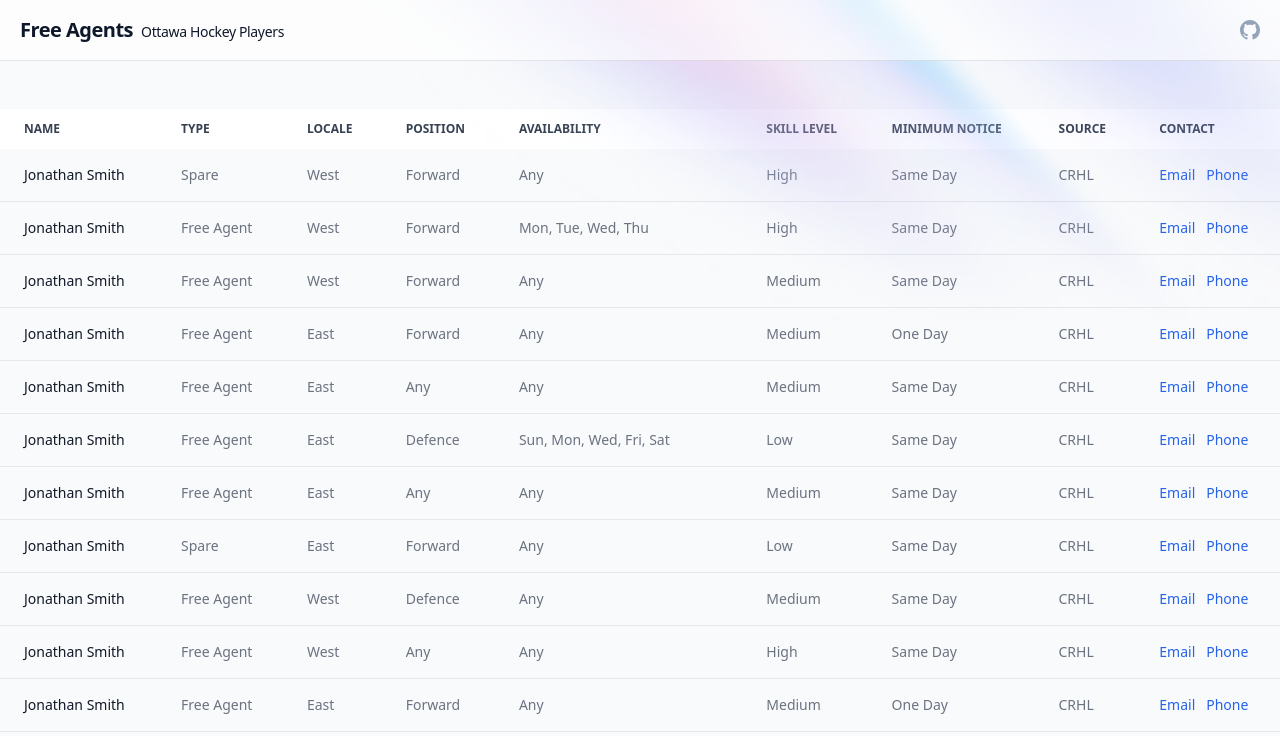
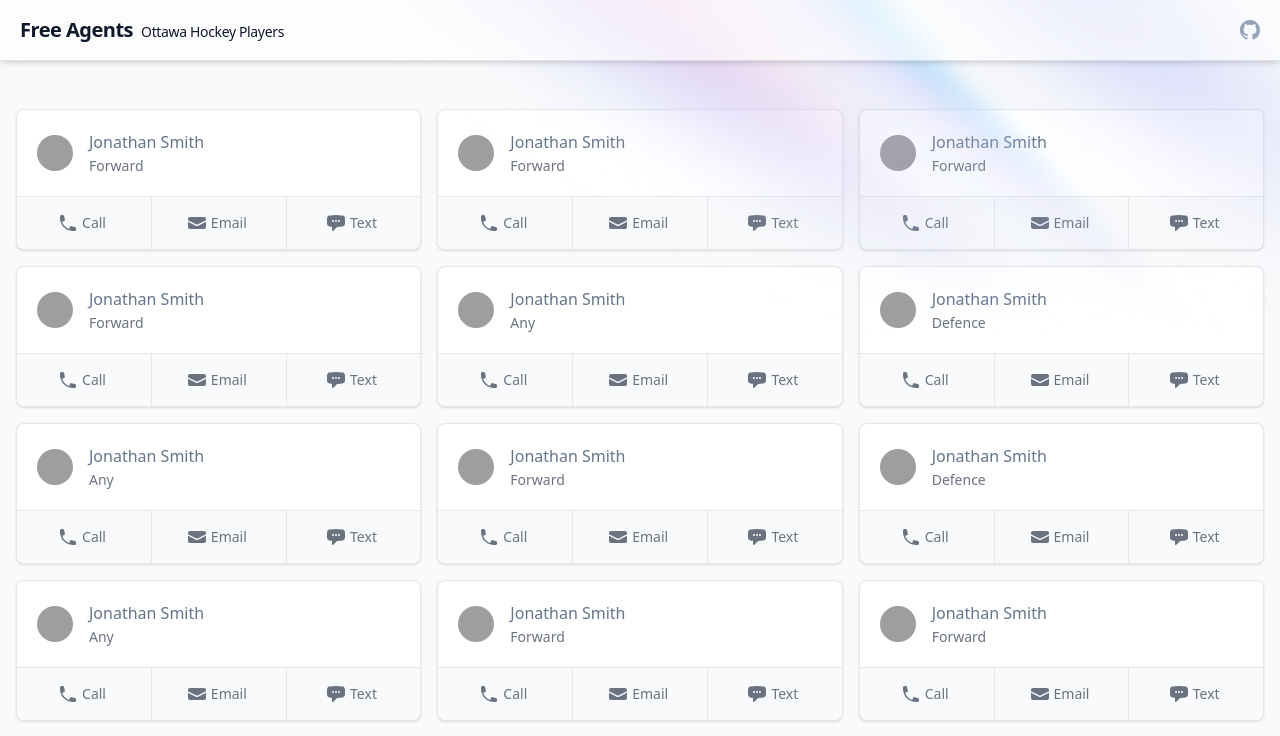
Before and after one commit to scraymer/ottawa-hockey-players, an Angular app: page /free-agents in a window 1280 px wide. Shown: the top 736 px of the page. Built offline with nearby package versions, Linux system fonts and the light colour scheme; grey boxes are pictures that could not be loaded; a web font is replaced by a local one.

Commit message:
Add free agent cards and layout grid

```diff
--- /dev/null
+++ b/src/app/free-agents/free-agents-card/free-agents-card.component.html
@@ -0,0 +1,43 @@
+<div class="bg-white rounded-lg border border-gray-200 shadow dark:bg-gray-800 dark:border-gray-700">
+
+  <!-- Content -->
+  <div class="p-5 border-b border-gray-200 dark:border-gray-600">
+    <div class="flex justify-left items-center">
+      <img class="mr-4 w-9 h-9 rounded-full" src="https://flowbite.s3.amazonaws.com/blocks/marketing-ui/avatars/karen-nelson.png" alt="profile picture">
+      <div class="space-y-0.5 font-medium dark:text-white text-left">
+          <div>{{ agent.name }}</div>
+          <div class="text-sm font-light text-gray-500 dark:text-gray-400">{{ agent.position }}</div>
+      </div>
+    </div>
+  </div>
+
+  <!-- Actions -->
+  <ul class="flex text-sm font-medium text-center text-gray-500 rounded-lg divide-x divide-gray-200 dark:divide-gray-600 dark:text-gray-400">
+    <li class="w-full">
+        <a href="tel:{{ agent.phone }}" class="inline-flex items-center justify-center text-center p-4 w-full bg-gray-50 hover:text-slate-900 hover:bg-gray-100 focus:outline-none dark:bg-gray-700 dark:hover:text-slate-300 dark:hover:bg-gray-600 rounded-bl-lg">
+          <svg xmlns="http://www.w3.org/2000/svg" viewBox="0 0 20 20" fill="currentColor" class="mr-1 -ml-1 w-5 h-5">
+            <path fill-rule="evenodd" d="M2 3.5A1.5 1.5 0 013.5 2h1.148a1.5 1.5 0 011.465 1.175l.716 3.223a1.5 1.5 0 01-1.052 1.767l-.933.267c-.41.117-.643.555-.48.95a11.542 11.542 0 006.254 6.254c.395.163.833-.07.95-.48l.267-.933a1.5 1.5 0 011.767-1.052l3.223.716A1.5 1.5 0 0118 15.352V16.5a1.5 1.5 0 01-1.5 1.5H15c-1.149 0-2.263-.15-3.326-.43A13.022 13.022 0 012.43 8.326 13.019 13.019 0 012 5V3.5z" clip-rule="evenodd" />
+          </svg>
+          Call
+        </a>
+    </li>
+    <li class="w-full">
+        <a href="mailto:{{ agent.email }}" class="inline-flex items-center justify-center text-center p-4 w-full bg-gray-50 hover:text-slate-900 hover:bg-gray-100 focus:outline-none dark:bg-gray-700 dark:hover:text-slate-300 dark:hover:bg-gray-600">
+          <svg xmlns="http://www.w3.org/2000/svg" viewBox="0 0 20 20" fill="currentColor" class="mr-1 -ml-1 w-5 h-5">
+            <path d="M3 4a2 2 0 00-2 2v1.161l8.441 4.221a1.25 1.25 0 001.118 0L19 7.162V6a2 2 0 00-2-2H3z" />
+            <path d="M19 8.839l-7.77 3.885a2.75 2.75 0 01-2.46 0L1 8.839V14a2 2 0 002 2h14a2 2 0 002-2V8.839z" />
+          </svg>
+          Email
+        </a>
+    </li>
+    <li class="w-full">
+        <a href="sms:{{ agent.phone }}" class="inline-flex items-center justify-center text-center p-4 w-full bg-gray-50 hover:text-slate-900 hover:bg-gray-100 focus:outline-none dark:bg-gray-700 dark:hover:text-slate-300 dark:hover:bg-gray-600 rounded-br-lg">
+          <svg xmlns="http://www.w3.org/2000/svg" viewBox="0 0 20 20" fill="currentColor" class="mr-1 -ml-1 w-5 h-5">
+            <path fill-rule="evenodd" d="M10 2c-2.236 0-4.43.18-6.57.524C1.993 2.755 1 4.014 1 5.426v5.148c0 1.413.993 2.67 2.43 2.902.848.137 1.705.248 2.57.331v3.443a.75.75 0 001.28.53l3.58-3.579a.78.78 0 01.527-.224 41.202 41.202 0 005.183-.5c1.437-.232 2.43-1.49 2.43-2.903V5.426c0-1.413-.993-2.67-2.43-2.902A41.289 41.289 0 0010 2zm0 7a1 1 0 100-2 1 1 0 000 2zM8 8a1 1 0 11-2 0 1 1 0 012 0zm5 1a1 1 0 100-2 1 1 0 000 2z" clip-rule="evenodd" />
+          </svg>
+          Text
+        </a>
+    </li>
+  </ul>
+
+</div>
--- /dev/null
+++ b/src/app/free-agents/free-agents-card/free-agents-card.component.ts
@@ -0,0 +1,15 @@
+import { ChangeDetectionStrategy, Component, Input } from '@angular/core';
+import { IFreeAgent } from '../free-agents';
+
+@Component({
+  selector: 'app-free-agents-card',
+  templateUrl: './free-agents-card.component.html',
+  styleUrls: ['./free-agents-card.component.scss'],
+  changeDetection: ChangeDetectionStrategy.OnPush
+})
+export class FreeAgentsCardComponent {
+
+  @Input() agent!: IFreeAgent;
+
+  constructor() { }
+}
--- a/src/app/free-agents/free-agents-view/free-agents-view.component.html
+++ b/src/app/free-agents/free-agents-view/free-agents-view.component.html
@@ -1,93 +1,20 @@
-<div class="mt-12 relative shadow-md sm:rounded-lg" *ngIf="true">
-  <table class="w-full text-sm text-left text-gray-500 dark:text-gray-400">
-    <thead class="text-xs text-gray-700 uppercase bg-white dark:bg-gray-700 dark:text-gray-400">
-      <tr>
-        <th scope="col" class="py-3 px-6">
-          Name
-        </th>
-        <th scope="col" class="py-3 px-6">
-          Type
-        </th>
-        <th scope="col" class="py-3 px-6">
-          Locale
-        </th>
-        <th scope="col" class="py-3 px-6">
-          Position
-        </th>
-        <th scope="col" class="py-3 px-6">
-          Availability
-        </th>
-        <th scope="col" class="py-3 px-6">
-          Skill Level
-        </th>
-        <th scope="col" class="py-3 px-6">
-          Minimum Notice
-        </th>
-        <th scope="col" class="py-3 px-6">
-          Source
-        </th>
-        <th scope="col" class="py-3 px-6">
-          Contact
-        </th>
-      </tr>
-    </thead>
-    <tbody *ngIf="loading === true">
-      <tr class="border-b dark:border-gray-700">
-        <td scope="row" class="py-4 px-6 text-center" colspan="9">
-          <div role="status">
-              <svg class="inline mr-2 w-8 h-8 text-gray-200 animate-spin dark:text-gray-600 fill-blue-600" viewBox="0 0 100 101" fill="none" xmlns="http://www.w3.org/2000/svg">
-                  <path d="M100 50.5908C100 78.2051 77.6142 100.591 50 100.591C22.3858 100.591 0 78.2051 0 50.5908C0 22.9766 22.3858 0.59082 50 0.59082C77.6142 0.59082 100 22.9766 100 50.5908ZM9.08144 50.5908C9.08144 73.1895 27.4013 91.5094 50 91.5094C72.5987 91.5094 90.9186 73.1895 90.9186 50.5908C90.9186 27.9921 72.5987 9.67226 50 9.67226C27.4013 9.67226 9.08144 27.9921 9.08144 50.5908Z" fill="currentColor"/>
-                  <path d="M93.9676 39.0409C96.393 38.4038 97.8624 35.9116 97.0079 33.5539C95.2932 28.8227 92.871 24.3692 89.8167 20.348C85.8452 15.1192 80.8826 10.7238 75.2124 7.41289C69.5422 4.10194 63.2754 1.94025 56.7698 1.05124C51.7666 0.367541 46.6976 0.446843 41.7345 1.27873C39.2613 1.69328 37.813 4.19778 38.4501 6.62326C39.0873 9.04874 41.5694 10.4717 44.0505 10.1071C47.8511 9.54855 51.7191 9.52689 55.5402 10.0491C60.8642 10.7766 65.9928 12.5457 70.6331 15.2552C75.2735 17.9648 79.3347 21.5619 82.5849 25.841C84.9175 28.9121 86.7997 32.2913 88.1811 35.8758C89.083 38.2158 91.5421 39.6781 93.9676 39.0409Z" fill="currentFill"/>
-              </svg>
-              <span class="sr-only">Loading...</span>
-          </div>
-        </td>
-      </tr>
-    </tbody>
-    <tbody *ngIf="loading === false && error !== null">
-      <tr class="border-b dark:border-gray-700">
-        <td scope="row" class="py-4 px-6 text-center" colspan="9">
-          {{ error }}
-        </td>
-      </tr>
-    </tbody>
-    <tbody *ngIf="loading === false && error === null">
-      <tr class="border-b dark:border-gray-700" *ngIf="items.length === 0">
-        <td scope="row" class="py-4 px-6" colspan="9">
-          No results found.
-        </td>
-      </tr>
-      <tr class="border-b dark:border-gray-700" *ngFor="let item of items">
-        <th scope="row" class="py-4 px-6 font-medium text-gray-900 whitespace-nowrap dark:text-white">
-          {{ item.name }}
-        </th>
-        <td class="py-4 px-6">
-          {{ item.type }}
-        </td>
-        <td class="py-4 px-6">
-          {{ item.locale }}
-        </td>
-        <td class="py-4 px-6">
-          {{ item.position }}
-        </td>
-        <td class="py-4 px-6">
-          {{ item.availability }}
-        </td>
-        <td class="py-4 px-6">
-          {{ item.skill_level }}
-        </td>
-        <td class="py-4 px-6">
-          {{ item.minimum_notice }}
-        </td>
-        <td class="py-4 px-6">
-          {{ item.source }}
-        </td>
-        <td class="py-4 px-6">
-          <a href="mailto:{{ item.email }}" class="font-medium text-blue-600 dark:text-blue-500 hover:underline">Email</a>
-          &nbsp;
-          <a href="tel:{{ item.phone }}" class="font-medium text-blue-600 dark:text-blue-500 hover:underline">Phone</a>
-        </td>
-      </tr>
-    </tbody>
-  </table>
-</div>
+<!-- Items section -->
+<section *ngIf="error === null" class="item-container mt-8 p-4 grid gap-4" role="main">
+  <app-free-agents-card *ngFor="let item of items" [agent]="item"></app-free-agents-card>
+</section>
+
+<!-- Error section -->
+<section *ngIf="loading === false && error !== null" class="error-container mt-8 p-4 w-full" role="status">
+  <p class="text-center">
+    {{ error }}
+  </p>
+</section>
+
+<!-- Loading section -->
+<section *ngIf="loading === true" class="loading-container text-slate-500 dark:text-slate-400 bg-white supports-backdrop-blur:bg-white/95 dark:bg-slate-900/75" role="status">
+  <svg class="inline w-10 h-10 text-gray-200 animate-spin dark:text-gray-600 fill-sky-500" viewBox="0 0 100 101" fill="none" xmlns="http://www.w3.org/2000/svg">
+    <path d="M100 50.5908C100 78.2051 77.6142 100.591 50 100.591C22.3858 100.591 0 78.2051 0 50.5908C0 22.9766 22.3858 0.59082 50 0.59082C77.6142 0.59082 100 22.9766 100 50.5908ZM9.08144 50.5908C9.08144 73.1895 27.4013 91.5094 50 91.5094C72.5987 91.5094 90.9186 73.1895 90.9186 50.5908C90.9186 27.9921 72.5987 9.67226 50 9.67226C27.4013 9.67226 9.08144 27.9921 9.08144 50.5908Z" fill="currentColor"/>
+    <path d="M93.9676 39.0409C96.393 38.4038 97.8624 35.9116 97.0079 33.5539C95.2932 28.8227 92.871 24.3692 89.8167 20.348C85.8452 15.1192 80.8826 10.7238 75.2124 7.41289C69.5422 4.10194 63.2754 1.94025 56.7698 1.05124C51.7666 0.367541 46.6976 0.446843 41.7345 1.27873C39.2613 1.69328 37.813 4.19778 38.4501 6.62326C39.0873 9.04874 41.5694 10.4717 44.0505 10.1071C47.8511 9.54855 51.7191 9.52689 55.5402 10.0491C60.8642 10.7766 65.9928 12.5457 70.6331 15.2552C75.2735 17.9648 79.3347 21.5619 82.5849 25.841C84.9175 28.9121 86.7997 32.2913 88.1811 35.8758C89.083 38.2158 91.5421 39.6781 93.9676 39.0409Z" fill="currentFill"/>
+  </svg>
+  <span class="sr-only">Loading...</span>
+</section>
--- a/src/app/free-agents/free-agents-view/free-agents-view.component.scss
+++ b/src/app/free-agents/free-agents-view/free-agents-view.component.scss
@@ -0,0 +1,15 @@
+section.item-container {
+  grid-template-columns: repeat(auto-fill, minmax(25rem, 1fr));
+}
+
+section.loading-container {
+  position: fixed;
+  top: 0;
+  right: 0;
+  bottom: 0;
+  left: 0;
+  padding-top: 150px;
+  z-index: 40;
+  display: flex;
+  justify-content: center;
+}
--- a/src/app/free-agents/free-agents.module.ts
+++ b/src/app/free-agents/free-agents.module.ts
@@ -3,11 +3,13 @@ import { CommonModule } from '@angular/common';
 
 import { FreeAgentsRoutingModule } from './free-agents-routing.module';
 import { FreeAgentsViewComponent } from './free-agents-view/free-agents-view.component';
+import { FreeAgentsCardComponent } from './free-agents-card/free-agents-card.component';
 
 
 @NgModule({
   declarations: [
-    FreeAgentsViewComponent
+    FreeAgentsViewComponent,
+    FreeAgentsCardComponent
   ],
   imports: [
     CommonModule,
--- a/src/app/shared/header/header.component.html
+++ b/src/app/shared/header/header.component.html
@@ -1,5 +1,5 @@
-<div class="sticky top-0 z-40 w-full backdrop-blur flex-none transition-colors duration-500 lg:z-50 border-b border-slate-900/10 dark:border-slate-300/10"
-  [ngClass]="opaque ? 'bg-white supports-backdrop-blur:bg-white/95 dark:bg-slate-900/75 shadow-sm' : 'bg-white/95 supports-backdrop-blur:bg-white/60 dark:bg-transparent'">
+<div class="sticky top-0 z-50 shadow-md w-full backdrop-blur flex-none transition-colors duration-500 border-b border-slate-900/10 dark:border-slate-300/10"
+  [ngClass]="opaque ? 'bg-white supports-backdrop-blur:bg-white/95 dark:bg-slate-900/75' : 'bg-white/95 supports-backdrop-blur:bg-white/60 dark:bg-transparent'">
   <div class="max-w-8xl mx-auto">
     <div class="py-4 px-5">
       <div class="relative flex items-center">
@@ -51,7 +51,7 @@
 
             <!-- Theme Menu -->
             <ul role="listbox" tabindex="0" *ngIf="false"
-              class="absolute z-50 top-full right-0 bg-white rounded-lg ring-1 ring-slate-900/10 shadow-lg overflow-hidden w-36 py-1 text-sm text-slate-700 font-semibold dark:bg-slate-800 dark:ring-0 dark:highlight-white/5 dark:text-slate-300 mt-8">
+              class="absolute z-50 top-full right-0 bg-white rounded-lg ring-1 ring-slate-900/10 shadow-md overflow-hidden w-36 py-1 text-sm text-slate-700 font-semibold dark:bg-slate-800 dark:ring-0 dark:highlight-white/5 dark:text-slate-300 mt-8">
               <!-- Active List Item: text-sky-500 -->
               <li class="py-1 px-2 flex items-center cursor-pointer hover:bg-slate-50 dark:hover:bg-slate-600/30"
                 role="option" tabindex="-1">
```
Also changed, not shown: src/app/free-agents/free-agents-card/free-agents-card.component.scss (added), 1 other file (tests, documents, lock files or other folders).
